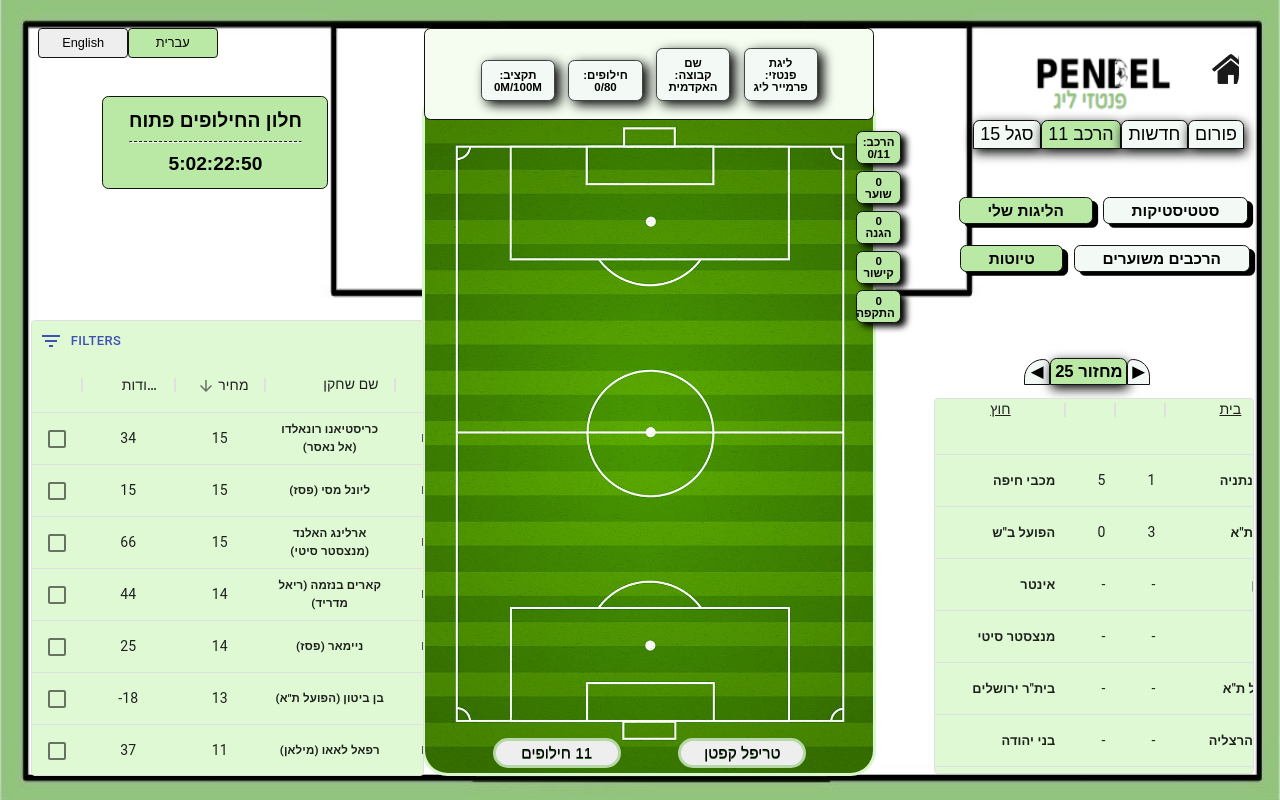
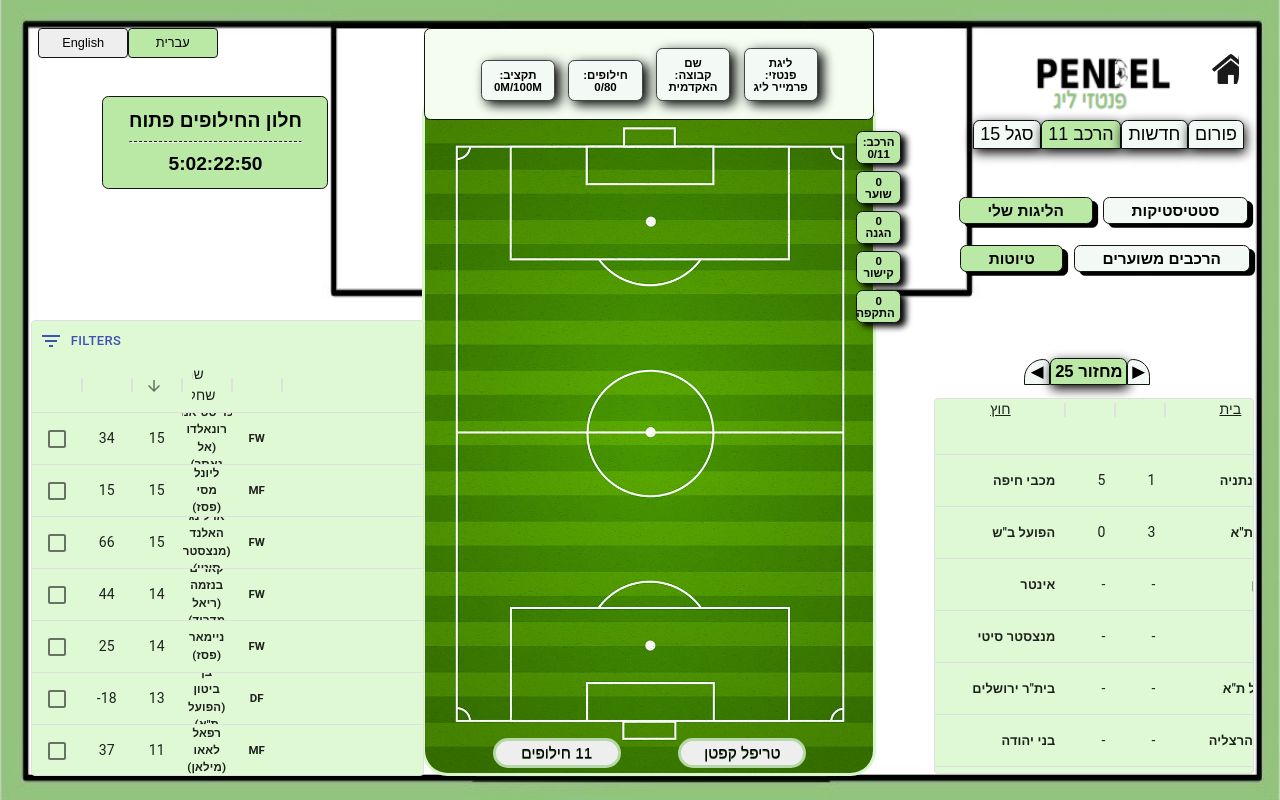
Before and after one commit to stavshay96/my-app, a React (Create React App) app: page /Fantasy in a window 1280 px wide. Built offline with nearby package versions, Linux system fonts and the light colour scheme.

Commit message:
change size column datagrid

```diff
--- a/src/components/Fantasy/PlayersList.css
+++ b/src/components/Fantasy/PlayersList.css
@@ -1,4 +1,4 @@
-.DataGrid {
+/*.DataGrid {
     text-align: center;
     background-color: #65f0a1;
     border-radius: 0.5vw 0.5vw 0 0;
@@ -8,9 +8,9 @@
     color: #000000;
     font-family: 'Alef', sans-serif;
     font-size: 1.2vw;
-    padding: 1% 2%;
-    /*text-decoration: none;*/
-}
+    /* padding: 1% 2%;
+    /*text-decoration: none;
+} */
 
 div[role="tooltip"] {
     top: -21% !important;
--- a/src/components/Fantasy/PlayersList.jsx
+++ b/src/components/Fantasy/PlayersList.jsx
@@ -14,11 +14,11 @@ import "./PlayersList.css";
 import players from "./Players.jsx";
 
 const columns = [
-  { field: "points", headerName: "נקודות", headerAlign: 'right', type: "number", width: 93, filterable: true, align: 'center' },
-  { field: "price", headerName: "מחיר", headerAlign: 'right', type: "number", width: 90, filterable: true, align: 'center' },
-  { field: "playerName", headerName: "שם שחקן", headerAlign: 'right', width: 130, filterable: true,
+  { field: "points", headerName: "'נק", headerAlign: 'right', type: "number", flex: 1, filterable: true, align: 'center' },
+  { field: "price", headerName: "מחיר", headerAlign: 'right', type: "number", flex: 1.1, filterable: true, align: 'center' },
+  { field: "playerName", headerName: "שם שחקן", headerAlign: 'right', flex: 1.3, filterable: true,
   align: 'center',   renderCell: wrapCellPlayerNameText , renderHeader: wrapHeaderText },
-  {field: "position", headerName: "עמדה", headerAlign: 'center', width: 70, filterable: true, align: 'center', renderCell: wrapCellPositionColor,
+  {field: "position", headerName: "עמדה", headerAlign: 'center', flex: 0.75, filterable: true, align: 'center', renderCell: wrapCellPositionColor,
   renderHeader: wrapPositionHeader },
 ];
 
```
Also changed, not shown: src/components/Fantasy/Field.jsx (+1 -7 lines).
